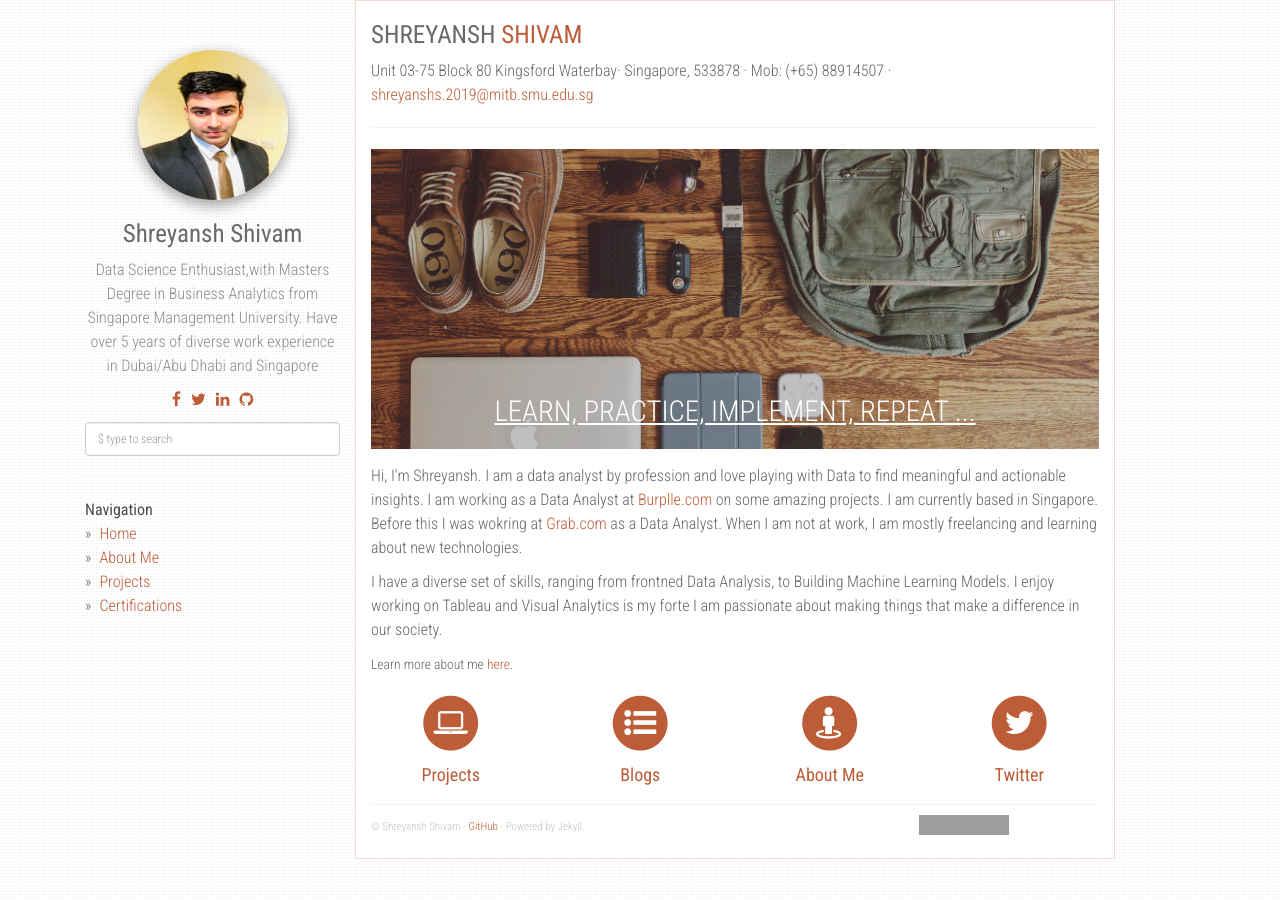
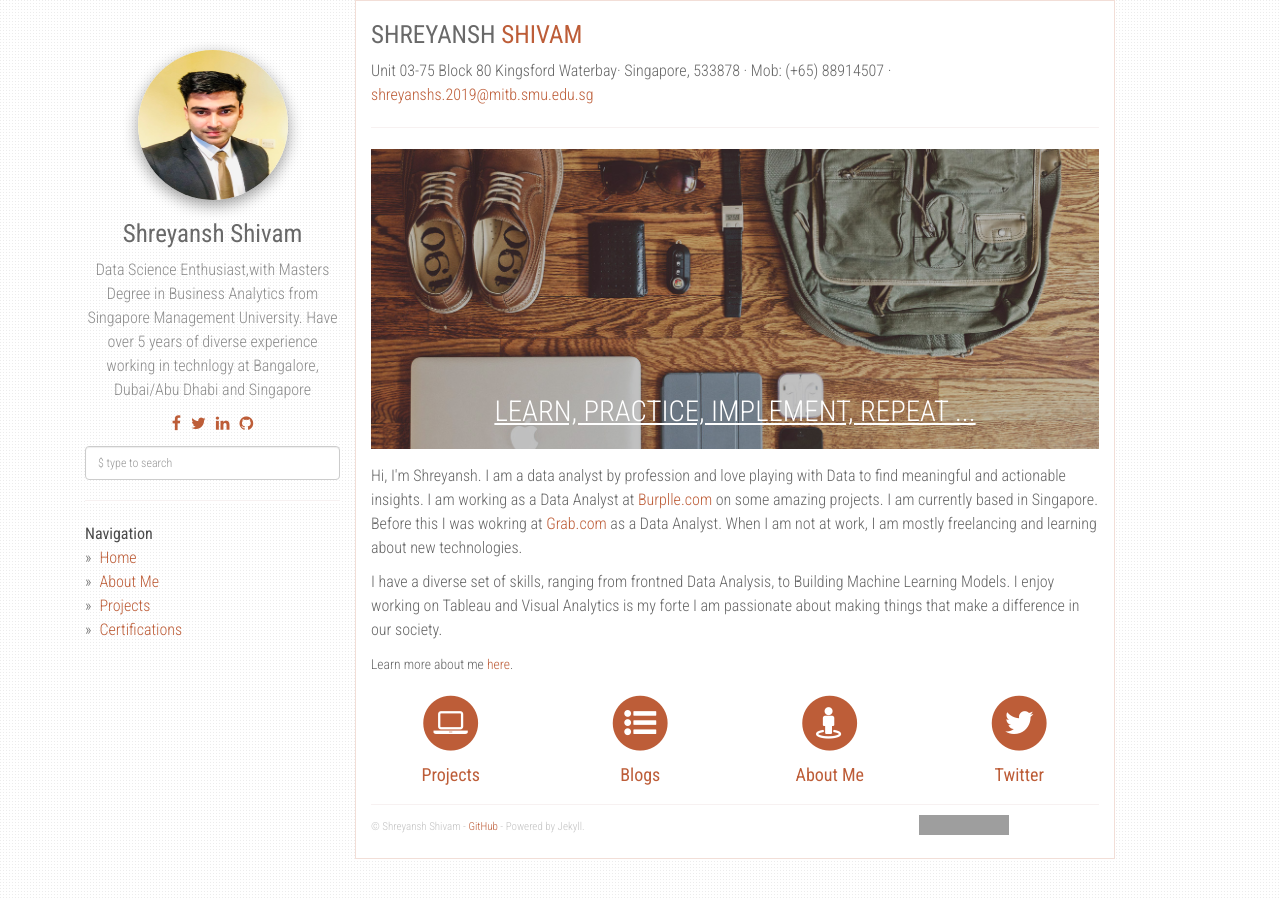
Before and after one commit to shreyanshshivam/shreyansh, a Jekyll site: the page built from index.html, in a window 1280 px wide. Built offline with Jekyll 4.4.1, drawn with Linux system fonts in a browser that asks for light colours; nearby versions of some CDN libraries; grey boxes are pictures that could not be loaded.

Commit message:
Update _config.yml

```diff
--- a/_config.yml
+++ b/_config.yml
@@ -4,7 +4,7 @@ author: Shreyansh Shivam
 email: shreyanshs.2019@mitb.smu.edu.sg
 phone: (+65) 88914507
 github: https://github.com/shreyanshshivam
-about: Data Science Enthusiast,with Masters Degree in Business Analytics from Singapore Management University. Have over 5 years of diverse work experience in Dubai/Abu Dhabi and Singapore
+about: Data Science Enthusiast,with Masters Degree in Business Analytics from Singapore Management University. Have over 5 years of diverse experience working in technlogy at Bangalore, Dubai/Abu Dhabi and Singapore
 disqus_shortname: programming
 #google_analytics: UA-31048387-6
 avatar_url: /static/img/me.jpg
```
